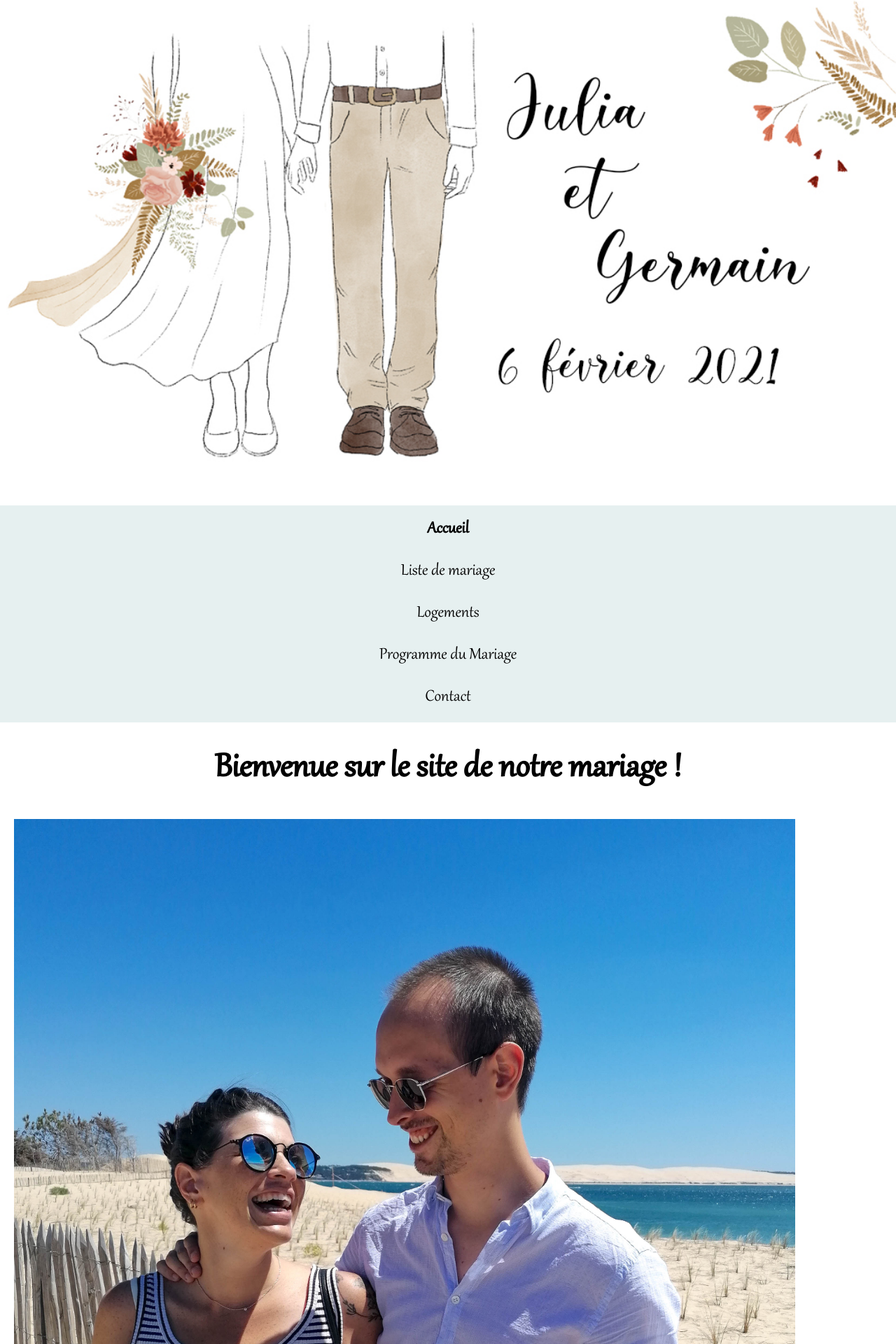
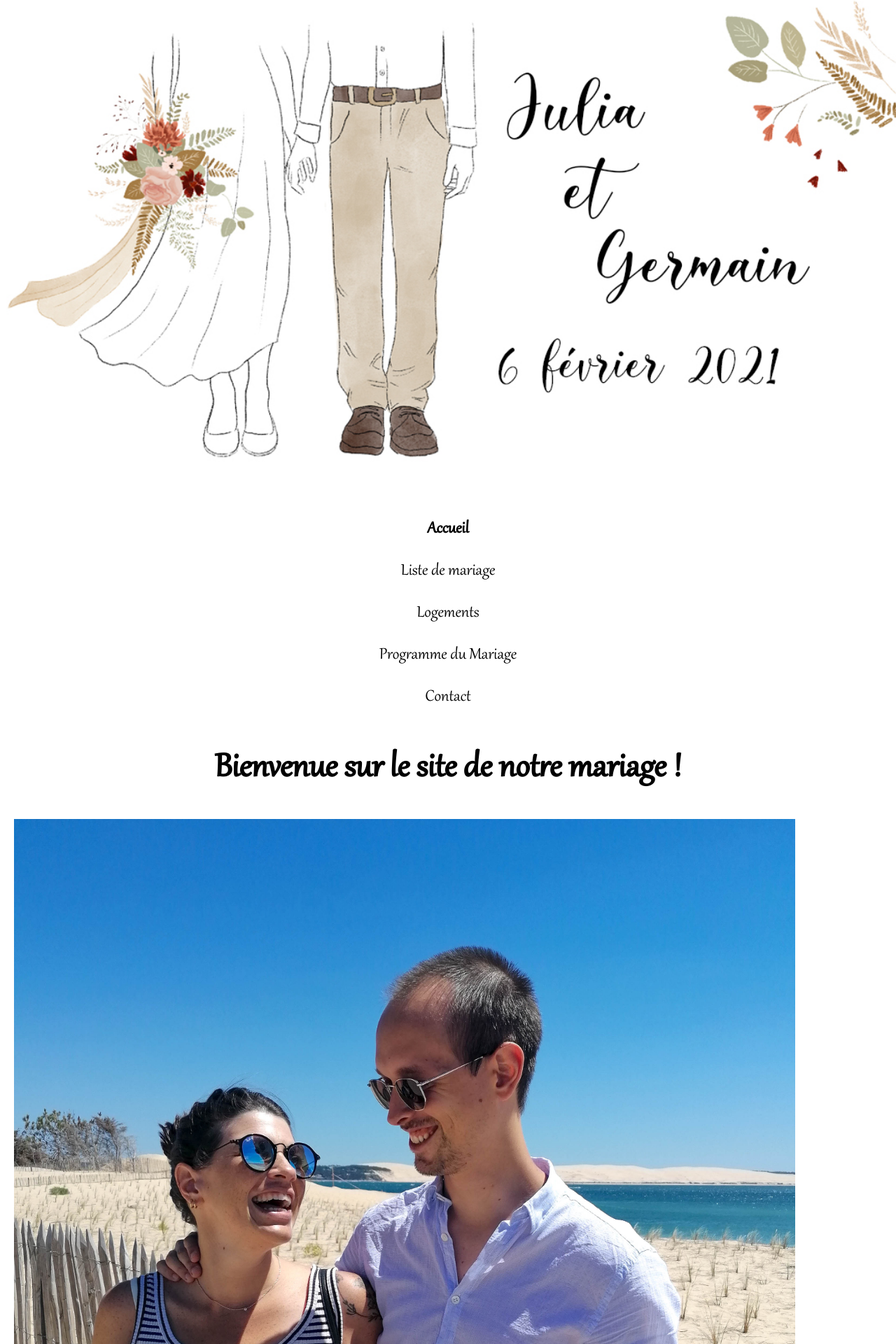
Before and after one commit to Germinal-A/Site-du-Mariage-de-Julia-et-Germain, a Jekyll site: the page built from index.md, in a window 1280 px wide. Shown: the top 1920 px of the page at 70% size. Built offline with Jekyll 4.4.1, drawn with Linux system fonts in a browser that asks for light colours.

Commit message:
Update main.scss

```diff
--- a/_sass/main.scss
+++ b/_sass/main.scss
@@ -58,7 +58,7 @@ header {
 nav {
   border-top: 0px solid black;
   border-bottom: 0px solid black;
-  background-color: #e6f0f0;
+  background-color: #ffffff;
   padding: 0px;
   font-size: 1.2em;
   ul {
```
